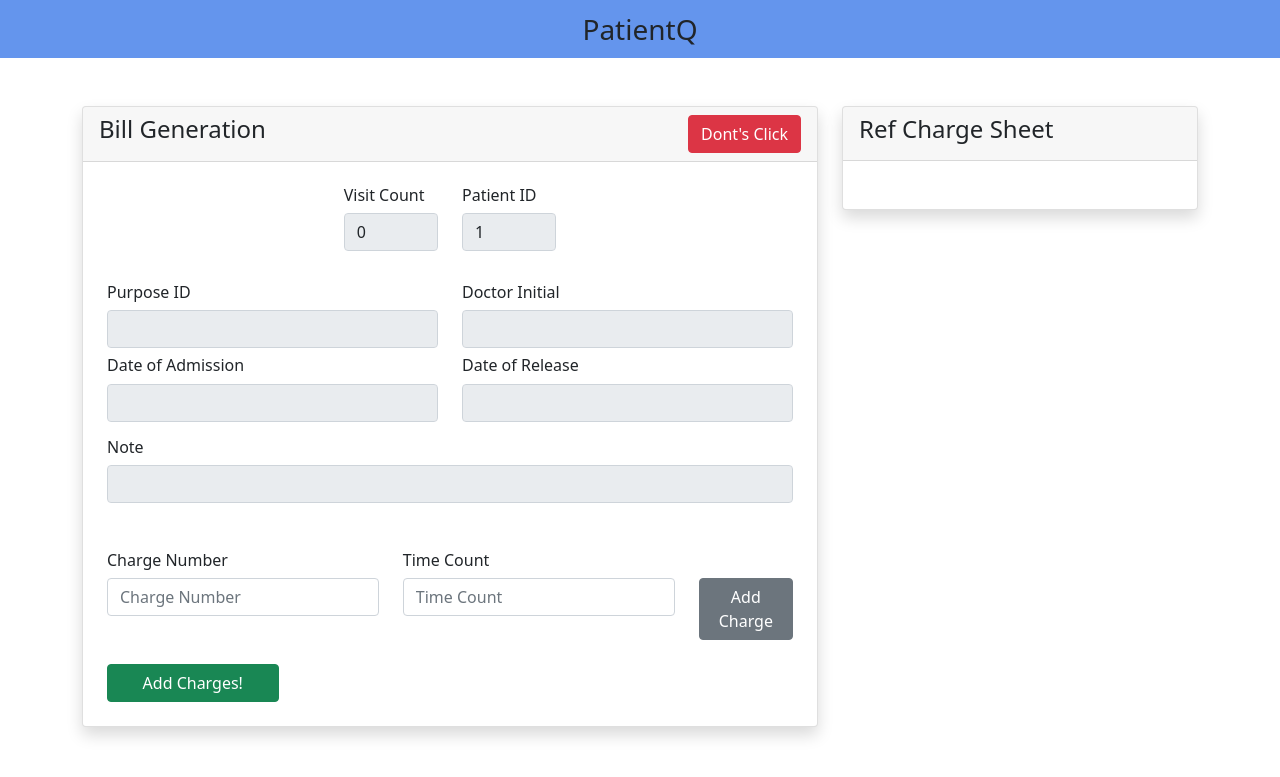
After one commit to tan45Nadim/CSE311-DBS-Project, a PHP site: page /include-charges.php?p_id=1 in a window 1280 px wide. The commit adds this page. Shown: the top 777 px of the page. Run offline with PHP 8.4, Linux system fonts and the light colour scheme; data that the repository does not hold is empty.

Commit message:
Add files via upload

```diff
--- /dev/null
+++ b/versions/v_01/include-charges.php
@@ -0,0 +1,209 @@
+<?php
+    error_reporting(0);
+    session_start();
+    require 'db-connect.php';
+?>
+
+<!DOCTYPE html>
+<html lang="en">
+<head>
+    <meta charset="UTF-8">
+    <meta http-equiv="X-UA-Compatible" content="IE=edge">
+    <meta name="viewport" content="width=device-width, initial-scale=1.0">
+    <title>PatientQ - Generate Bill</title>
+    <link rel="stylesheet" href="https://cdnjs.cloudflare.com/ajax/libs/twitter-bootstrap/5.1.1/css/bootstrap.min.css" />
+</head>
+<body>
+
+<nav class="navbar navbar-light justify-content-center fs-3 mb-5"
+  style="background-color:cornflowerblue">
+    PatientQ
+</nav>
+
+<div class="container mt-5">
+    <div class="row">
+        <div class="col-md-8">
+            <div class="card shadow">
+                <div class="card-header">
+                    <h4>Bill Generation
+                        <a href="search-department.php" class="btn btn-danger float-end">Dont's Click</a>
+                    </h4>
+                </div>
+                <div class="card-body p-4">
+                    <div id="show_alert">
+                    <?php include ('message.php'); ?>
+                    </div>
+                    <?php
+                        if (isset($_GET['p_id'])) {
+                            $p_id = mysqli_real_escape_string($connect, $_GET['p_id']);
+                            $query = "SELECT COUNT(visit_count) visit_count FROM payment_history where p_id = '$p_id' ";
+                            $query_run = mysqli_query($connect, $query);
+
+                            $count = mysqli_fetch_assoc($query_run);
+                            $v_count = $count['visit_count'];
+                        }
+                    ?>
+
+                    <form action="#" method="POST" id = "add_charge">
+                        <div class="row">
+                            <div class="col-md-4 mb-3"> </div>
+                            <div class="col-md-2 mb-3">
+                                <p class="h6">Visit Count</p>
+                                <input type="number" name="visit_count" class="form-control" value="<?=$count['visit_count'] ?>" readonly>
+                            </div>
+                            <div class="col-md-2 mb-3">
+                                <p class="h6">Patient ID</p>
+                                <input type="number" name="p_id" class="form-control" value="<?=$_GET['p_id'] ?>" readonly>
+                            </div>
+                            <div class="col-md-4 mb-3"> </div>
+                        </div>
+
+                        <div class="row mb-3"> </div>
+
+                        <?php
+                            if (isset($_GET['p_id'])) {
+                                $p_id = mysqli_real_escape_string($connect, $_GET['p_id']);
+                                $query = "SELECT * FROM payment_history where p_id = '$p_id' and visit_count = $v_count ";
+                                $query_run = mysqli_query($connect, $query);
+
+                                if (mysqli_num_rows($query_run) > 0) {
+                                    $p_arr = mysqli_fetch_array($query_run);
+                                }
+                            }
+                        ?>
+
+                        <div class="row">
+                            <div class="col-md-6 mb-2">
+                                <p class="h6">Purpose ID</p>
+                                <input type="text" name="purpose_id" class="form-control" value="<?=$p_arr['purpose_id'] ?>" readonly>
+                            </div>
+                            <div class="col-md-6 mb-2">
+                                <p class="h6">Doctor Initial</p>
+                                <input type="text" name="assign_dr_init" class="form-control" value="<?=$p_arr['assign_dr_init'] ?>" readonly>
+                            </div>
+                        </div>
+
+                        <div class="row">
+                            <div class="col-md-6 mb-3">
+                                <p class="h6">Date of Admission</p>
+                                <input type="text" name="admission_date" class="form-control" value="<?=$p_arr['admission_date'] ?>" readonly>
+                            </div>
+                            <div class="col-md-6 mb-3">
+                                <p class="h6">Date of Release</p>
+                                <input type="text" name="release_date" class="form-control" value="<?=$p_arr['release_date'] ?>" readonly>
+                            </div>
+                        </div>
+
+                        <div class="row">
+                            <div class="col-md-12 mb-5">
+                                <p class="h6">Note</p>
+                                <input type="text" name="note" class="form-control" value="<?=$p_arr['note'] ?>" readonly>
+                                <!-- PHP is case sensitive. note should be 'Note' according to attribute. [ref. nadim] -->
+                            </div>
+                        </div>
+
+                        <div id="show_charge" class="mb-3">
+                            <div class="row">
+                                <div class="col-md-2 mb-2" hidden>
+                                    <p class="h6">Visit Count</p>
+                                    <input type="number" name="visit_count[]" class="form-control" value="<?= $count['visit_count'] ?>" readonly>
+                                </div>
+                                <div class="col-md-2 mb-2" hidden>
+                                    <p class="h6">Patient ID</p>
+                                    <input type="number" name="p_id[]" class="form-control" value="<?= $_GET['p_id'] ?>" readonly>
+                                </div>
+                                <div class="col-md-5 mb-2">
+                                    <p class="h6">Charge Number</p>
+                                    <input type="text" name="history[]" class="form-control" placeholder="Charge Number" required>
+                                </div>
+                                <div class="col-md-5 mb-2">
+                                    <p class="h6">Time Count</p>
+                                    <input type="number" name="time_count[]" class="form-control" placeholder="Time Count" required>
+                                </div>
+                                <div class="col-md-2 mb-2 d-grid">
+                                    <p class="h6">&nbsp</p>
+                                    <button class="btn btn-secondary add_charge_btn">Add Charge</button>
+                                </div>
+                            </div>
+                        </div>
+
+                        <div>
+                            <input type="submit" value="Add Charges!" class="btn btn-success w-25" id="add_btn">
+                        </div>
+                    </form>
+
+                </div>
+            </div>
+        </div>
+
+
+        <div class="col-md-4">
+            <div class="card shadow">
+                <div class="card-header">
+                    <h4>Ref Charge Sheet
+                        <!-- <a href="search-department.php" class = "btn btn-danger float-end">Dont's Click</a> -->
+                    </h4>
+                </div>
+                <div class="card-body p-4">
+
+                </div>
+            </div>
+        </div>
+
+    </div>
+</div>
+
+<script src="https://cdnjs.cloudflare.com/ajax/libs/jquery/3.6.0/jquery.min.js"></script>
+<script>
+    $(document).ready(function(e) {
+        $(".add_charge_btn").click(function(e) {
+            e.preventDefault();
+            $("#show_charge").append(`<div class="row append_charge">
+                                <div class="col-md-2 mb-2" hidden>
+                                    <input type="hidden" name="visit_count[]" class="form-control" value="<?= $count['visit_count'] ?>" readonly>
+                                </div>
+                                <div class="col-md-2 mb-2" hidden>
+                                    <input type="hidden" name="p_id[]" class="form-control" value="<?= $_GET['p_id'] ?>" readonly>
+                                </div>
+                                <div class="col-md-5 mb-2">
+                                    <input type="text" name="history[]" class="form-control" placeholder="Charge Number" required>
+                                </div>
+                                <div class="col-md-5 mb-2">
+                                    <input type="number" name="time_count[]" class="form-control" placeholder="Time Count" required>
+                                </div>
+                                <div class="col-md-2 mb-2 d-grid">
+                                    <button class="btn btn-danger remove_charge_btn">Remove</button>
+                                </div>
+                            </div>`);
+        });
+        $(document).on('click', '.remove_charge_btn', function(e) {
+            e.preventDefault();
+            let row_item = $(this).parent().parent();
+            $(row_item).remove();
+        });
+
+        // ajex request to insert the form data into database
+        $("#add_charge").submit(function(e) {
+            e.preventDefault();
+            $("#add_btn").val('Adding...');
+            $.ajax({
+                // url: 'record-action.php',
+                url: 'source-codes.php',
+                method: 'post',
+                data: $(this).serialize(),
+                success: function(response) {
+                    $("#add_btn").val('Add');
+                    $("#add_charge")[0].reset();
+                    $(".append_charge").remove();
+                    $("#show_alert").html(`<div class="alert alert-success" role="alert">${response}</div>`);
+                    setTimeout(function() {
+                        window.location.href = "search-residents.php";
+                    }, 5000);
+                }
+            });
+        });
+    });
+</script>
+
+</body>
+</html>
```
Also changed, not shown: versions/v_01/generate-bill.php (added, +91 -0 lines), versions/v_01/source-codes.php (+49 -1 lines).
